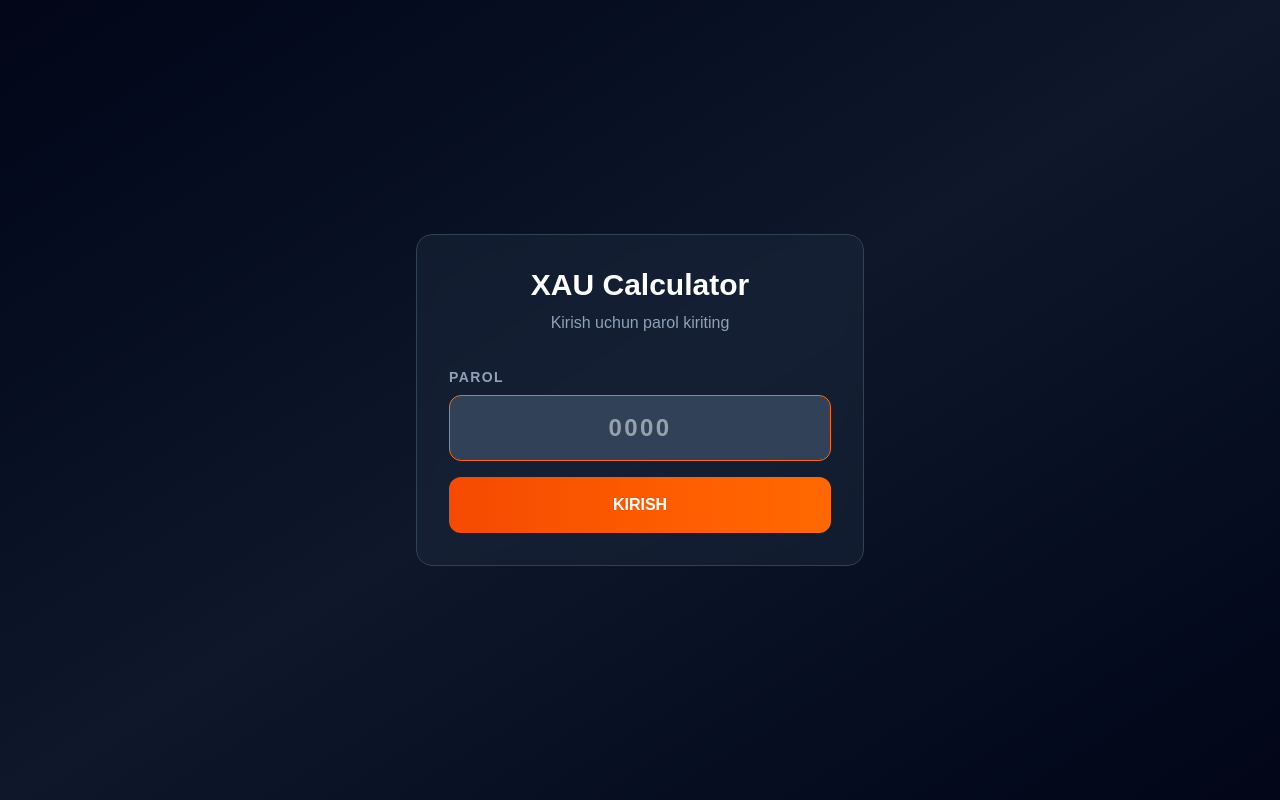
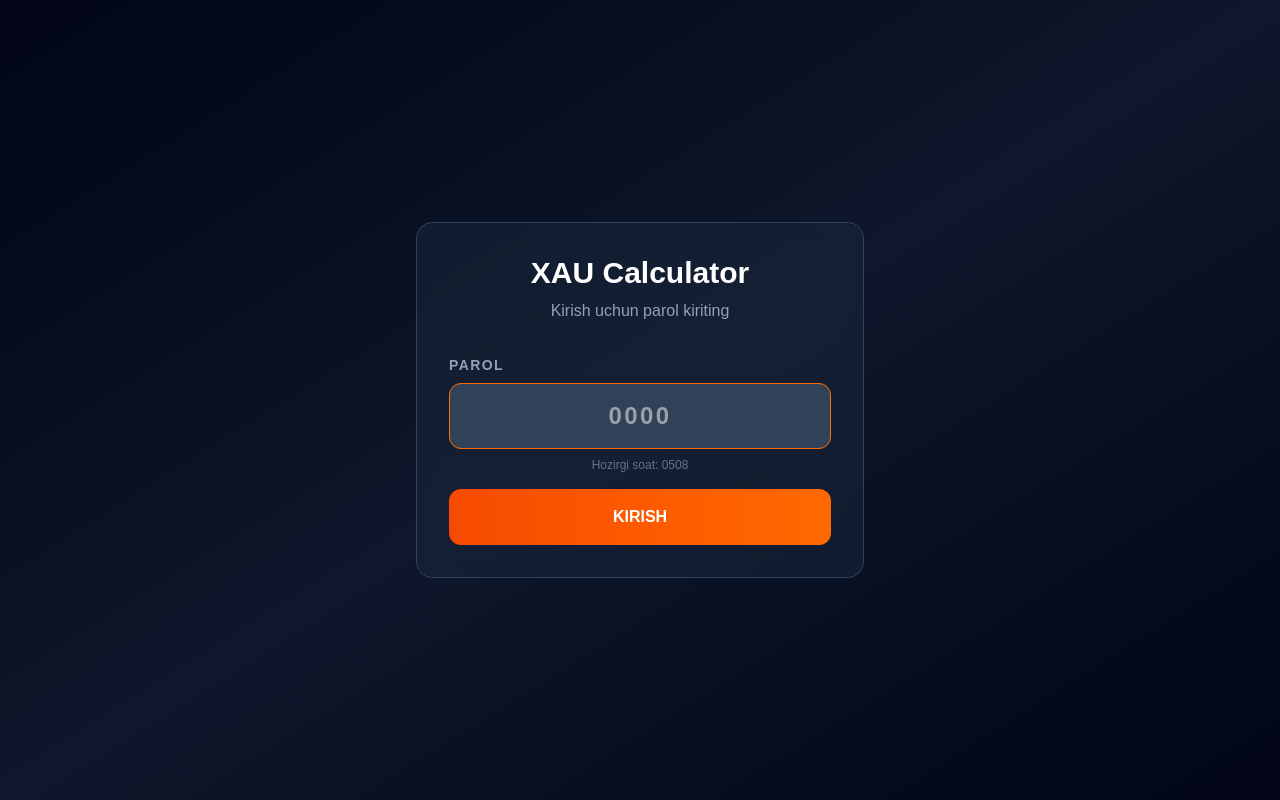
Before and after one commit to raimovislom11-dot/kalkulyator, a Next.js app: page / in a window 1280 px wide. Built offline with nearby package versions, Linux system fonts and the light colour scheme.

Commit message:
Fix password screen time display

```diff
--- a/app/page.tsx
+++ b/app/page.tsx
@@ -115,7 +115,7 @@ export default function XAUCalculator() {
                   maxLength="4"
                   autoFocus
                 />
-
+                <p className="text-slate-500 text-xs mt-2 text-center">Hozirgi soat: {currentTime}</p>
               </div>
 
               <button
```
